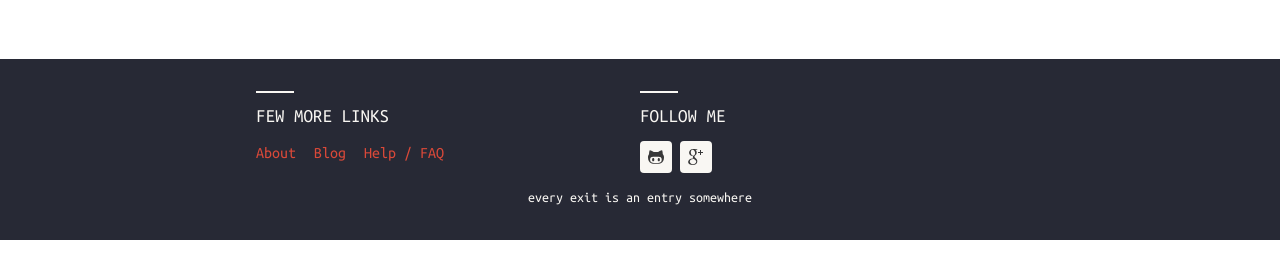
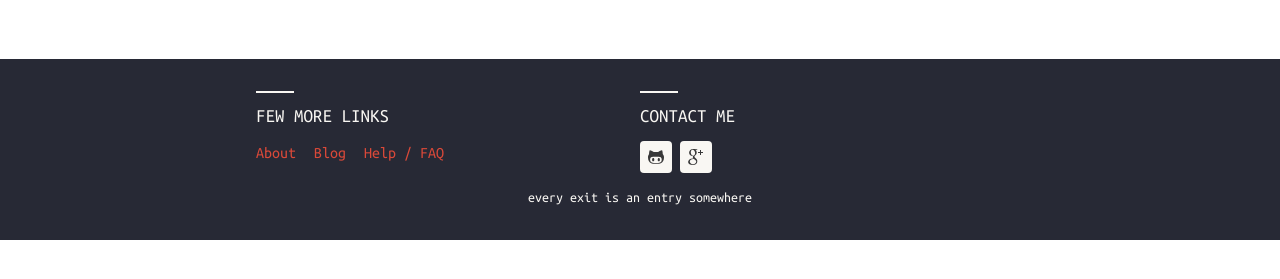
Before and after one commit to hahajh/hahajh.github.com, a Jekyll site: the page built from index.html, in a window 1280 px wide. Shown: the part 523-802 px from the top of the page. Built offline with Jekyll 4.4.1, drawn with Linux system fonts in a browser that asks for light colours; nearby versions of some CDN libraries.

Commit message:
modify text

```diff
--- a/_includes/social.html
+++ b/_includes/social.html
@@ -1,4 +1,4 @@
-<h6>Follow me</h6>
+<h6>Contact me</h6>
 
 <ul class="social-media">
 
```
